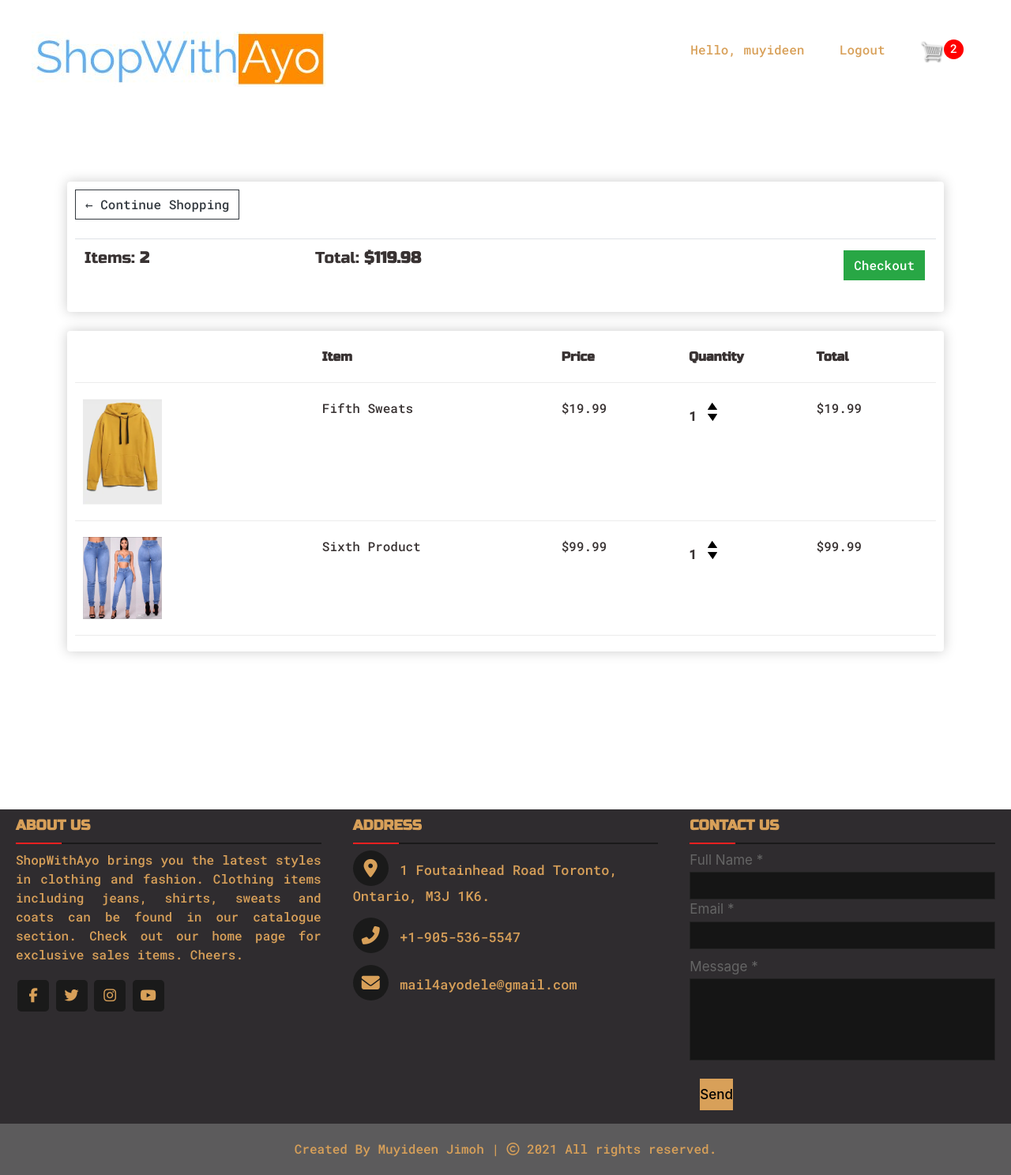
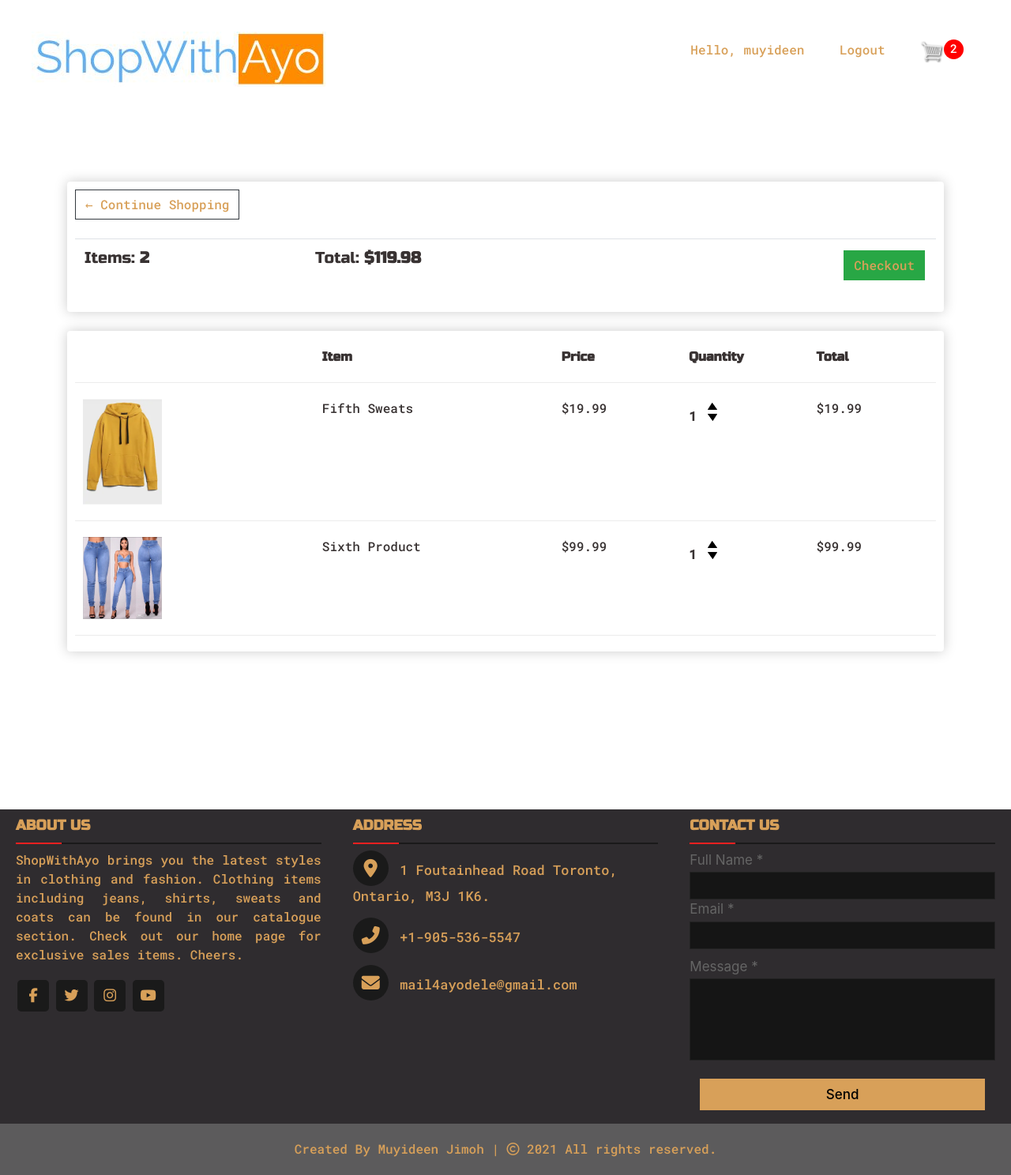
Before and after one commit to JIMOHMA/shopwithayo-live, a Django app: page /cart/ in a window 1280 px wide. Shown: the whole page at 79% size. Run offline with Django 3.2, Linux system fonts and the light colour scheme; a user stored in the database is signed in; data comes from the database, SQL or seed files in the repository; lists and menus that the app fills with data are empty; some libraries are stand-ins or nearby versions; some web fonts are replaced.

Commit message:
Overrode bootstrap styling on logout link and send button in footer

```diff
--- a/static/css/mystylesheet.css
+++ b/static/css/mystylesheet.css
@@ -64,9 +64,9 @@ p {
 }
 
 a {
-  text-decoration: none;
-  font-family: "Roboto Mono", monospace;
-  color: var(--secondaryText);
+  text-decoration: none !important;
+  font-family: "Roboto Mono", monospace !important;
+  color: var(--secondaryText) !important;
 }
 /*
 a:hover {
@@ -461,6 +461,7 @@ footer{
 }
 .right form .btn {
   margin-top: 10px;
+  width: 100% !important;
 }
 .right form .btn button {
   height: 40px;
@@ -693,11 +694,11 @@ footer{
 /* ##################################################################
 ################################################################## */
 /* body{
-	background-color: hsl(0, 0%, 98%);
+  background-color: hsl(0, 0%, 98%);
 } */
 
 /* h1,h2,h3,h4,h5,h6{
-	color:hsl(0, 0%, 30%);
+  color:hsl(0, 0%, 30%);
 } */
 
 .container {
```
Also changed, not shown: 1 other file.
